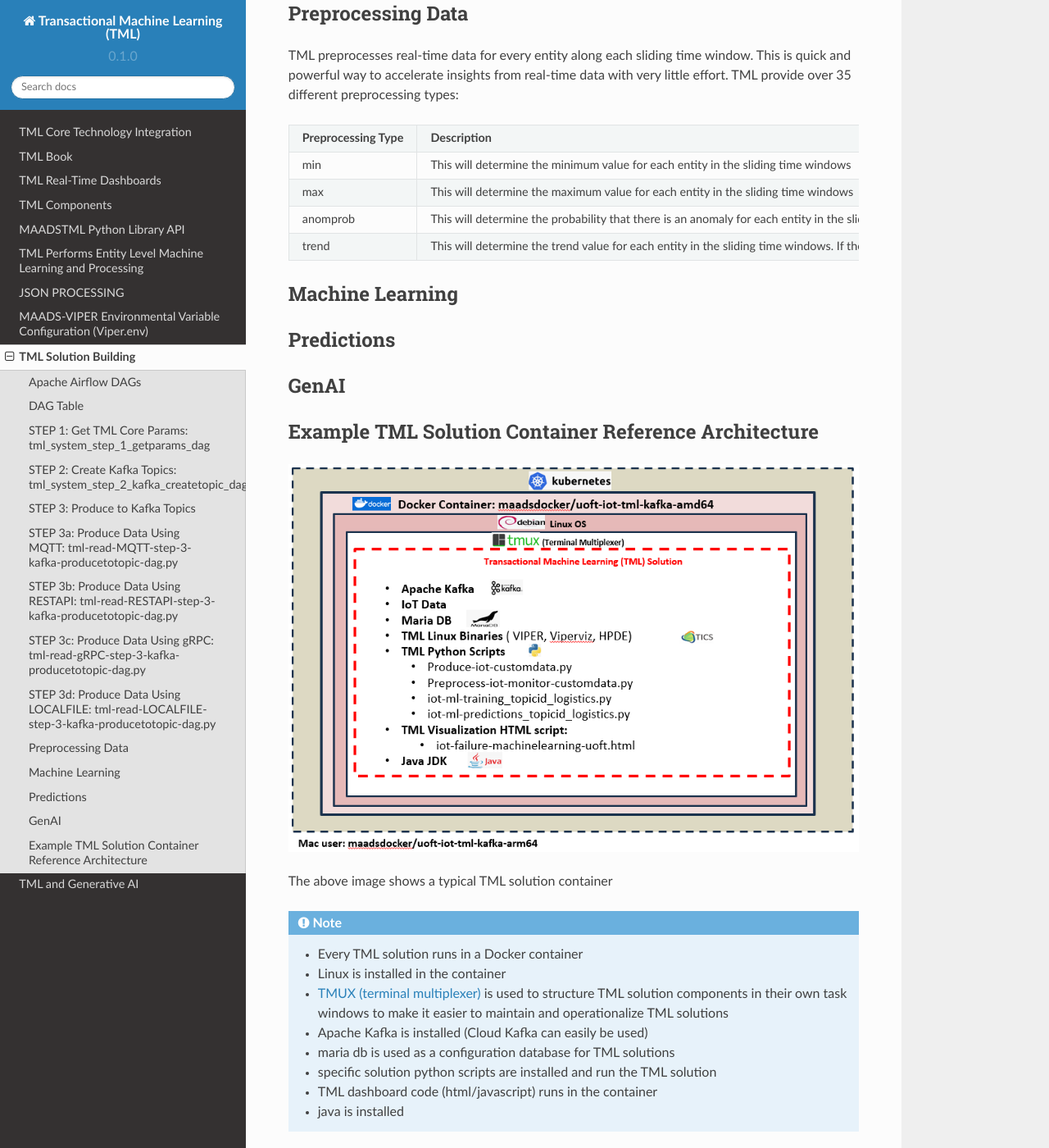
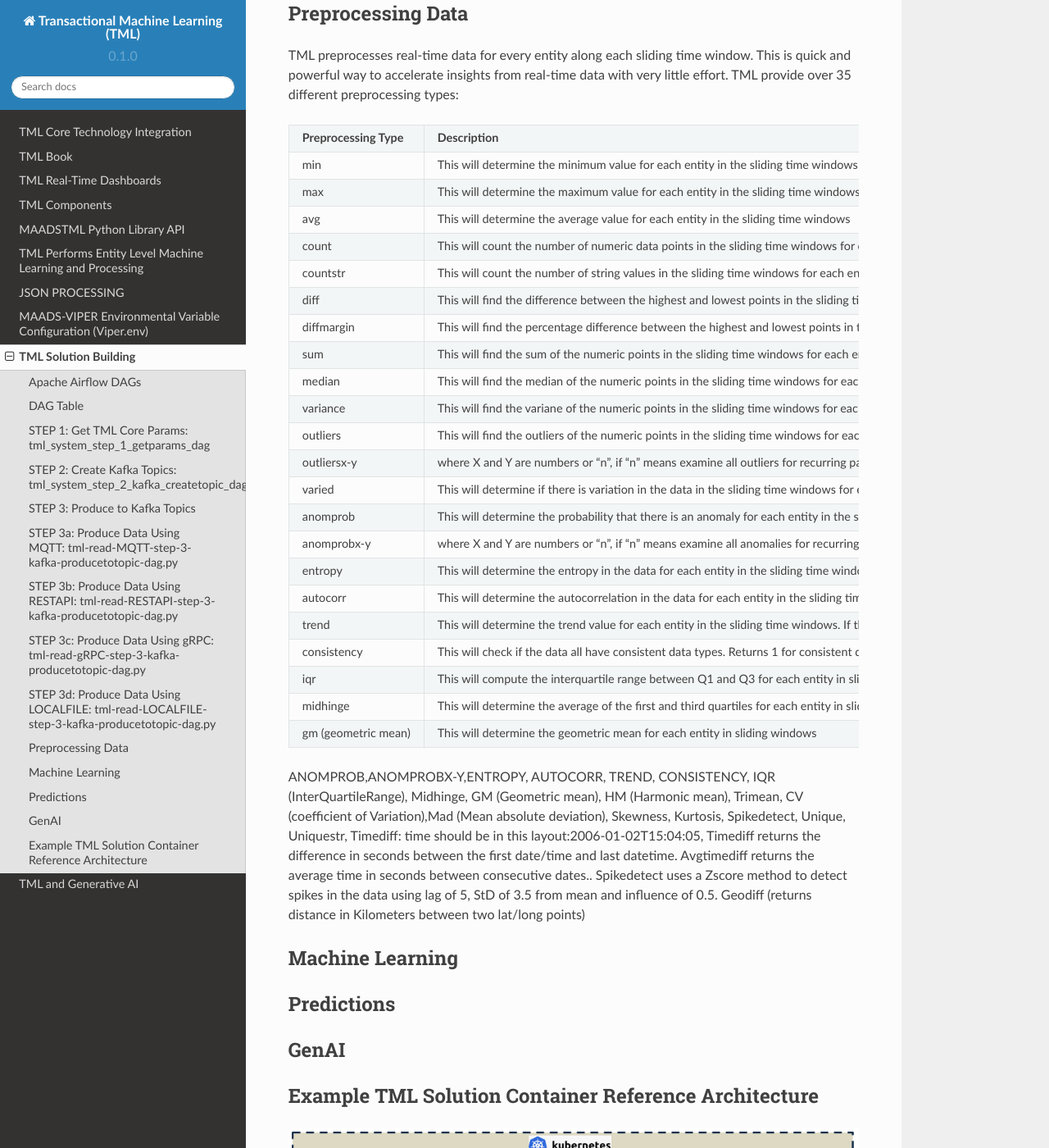
Before and after one commit to smaurice101/readthedocs, a Sphinx documentation site: the page built from docs/source/tmlbuilds.rst, in a window 1280 px wide and 1400 px high, scrolled down 12753 px. Shown: the whole window at 82% size. Built offline with Sphinx 7.4.7 and the Read the Docs theme 2.0.0, drawn with Linux system fonts in a browser that asks for light colours.

Commit message:
Update tmlbuilds.rst

```diff
--- a/docs/source/tmlbuilds.rst
+++ b/docs/source/tmlbuilds.rst
@@ -737,11 +737,68 @@
      - This will determine the minimum value for each entity in the sliding time windows
    * - max
      - This will determine the maximum value for each entity in the sliding time windows
+   * - avg
+     - This will determine the average value for each entity in the sliding time windows
+   * - count
+     - This will count the number of numeric data points in the sliding time windows for each entity
+   * - countstr
+     - This will count the number of string values in the sliding time windows for each entity
+   * - diff
+     - This will find the difference between the highest and lowest points in the sliding time windows for each entity
+   * - diffmargin
+     - This will find the percentage difference between the highest and lowest points in the sliding time windows for each entity
+   * - sum
+     - This will find the sum of the numeric points in the sliding time windows for each entity
+   * - median
+     - This will find the median of the numeric points in the sliding time windows for each entity
+   * - variance
+     - This will find the variane of the numeric points in the sliding time windows for each entity
+   * - outliers
+     - This will find the outliers of the numeric points in the sliding time windows for each entity
+   * - outliersx-y
+     - where X and Y are numbers or "n", if "n" means examine all outliers for recurring patterns.
+       This will find the outliers in the data - ignoring set patterns. They allow you to check if the outlier
+       in the streams are truly outliers and not some pattern. For example, if a IoT device shuts off and turns on again routinely,
+       this may be picked up as an outlier when in fact it is normal behaviour. So, to ignore these cases, if OUTLIER2-5, tells Viper,
+       check outliers with patterns of 2-5 peaks. If the stream has two classes and these two classes are like 0 and 1000, and show a pattern,
+       then they should not be considered an outlier. Meaning, class=0, is the device shutting down, class=1000 is the device turning back on.
+       If OUTLIER3-10, Viper will check for patterns of classes 3 to 10 to see if they recur routinely. This is very helpful to reduce false
+       positives and false negatives.
+   * - varied
+     - This will determine if there is variation in the data in the sliding time windows for each entity.
    * - anomprob
      - This will determine the probability that there is an anomaly for each entity in the sliding time windows
+   * - anomprobx-y
+     - where X and Y are numbers or "n", if "n" means examine all anomalies for recurring patterns.
+       This will find the anomalies in the data - ignoring set patterns. They allow you to check if the anomaly
+       in the streams are truly anomalies and not some pattern. For example, if a IoT device shuts off and turns on again routinely,
+       this may be picked up as an anomaly when in fact it is normal behaviour. So, to ignore these cases, if ANOMPROB2-5, tells Viper,
+       check anomaly with patterns of 2-5 peaks. If the stream has two classes and these two classes are like 0 and 1000, and show a pattern,
+       then they should not be considered an anomaly. Meaning, class=0, is the device shutting down, class=1000 is the device turning back on.
+       If ANOMPROB3-10, Viper will check for patterns of classes 3 to 10 to see if they recur routinely. This is very helpful to reduce false
+       positives and false negatives.
+   * - entropy
+     - This will determine the entropy in the data for each entity in the sliding time windows
+   * - autocorr
+     - This will determine the autocorrelation in the data for each entity in the sliding time windows
    * - trend
      - This will determine the trend value for each entity in the sliding time windows.  If the trend value is less than zero then
        data in the sliding time window is decreasing, if trend value is greater than zero then it is increasing.
+   * - consistency
+     - This will check if the data all have consistent data types. Returns 1 for consistent data types, 0 otherwise for each entity in sliding windows
+   * - iqr
+     - This will compute the interquartile range between Q1 and Q3 for each entity in sliding windows
+   * - midhinge
+     - This will determine the average of the first and third quartiles for each entity in sliding windows
+   * - gm (geometric mean)
+     - This will determine the geometric mean for each entity in sliding windows
+
+
+
+ANOMPROB,ANOMPROBX-Y,ENTROPY, AUTOCORR, TREND, CONSISTENCY, IQR (InterQuartileRange), Midhinge, GM (Geometric mean), HM (Harmonic mean), Trimean, CV (coefficient of Variation),Mad (Mean absolute deviation), Skewness, Kurtosis, Spikedetect, Unique, Uniquestr, Timediff: time should be in this layout:2006-01-02T15:04:05, Timediff returns the difference in seconds between the first date/time and last datetime. Avgtimediff returns the average time in seconds between consecutive dates.. Spikedetect uses a Zscore method to detect spikes in the data using lag of 5, StD of 3.5 from mean and influence of 0.5. Geodiff (returns distance in Kilometers between two lat/long points)
+
+
+
 
 Machine Learning
 -------------------
```
